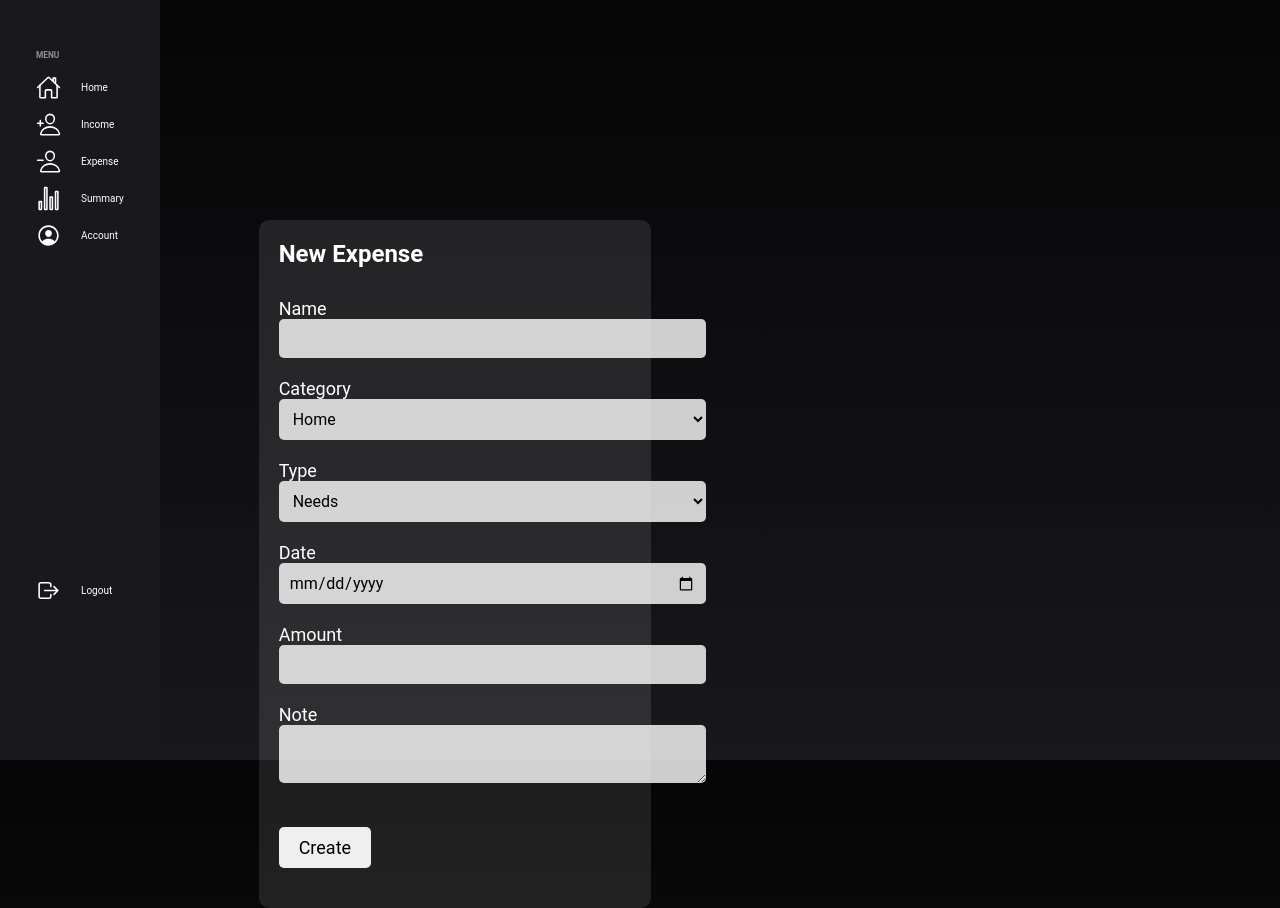
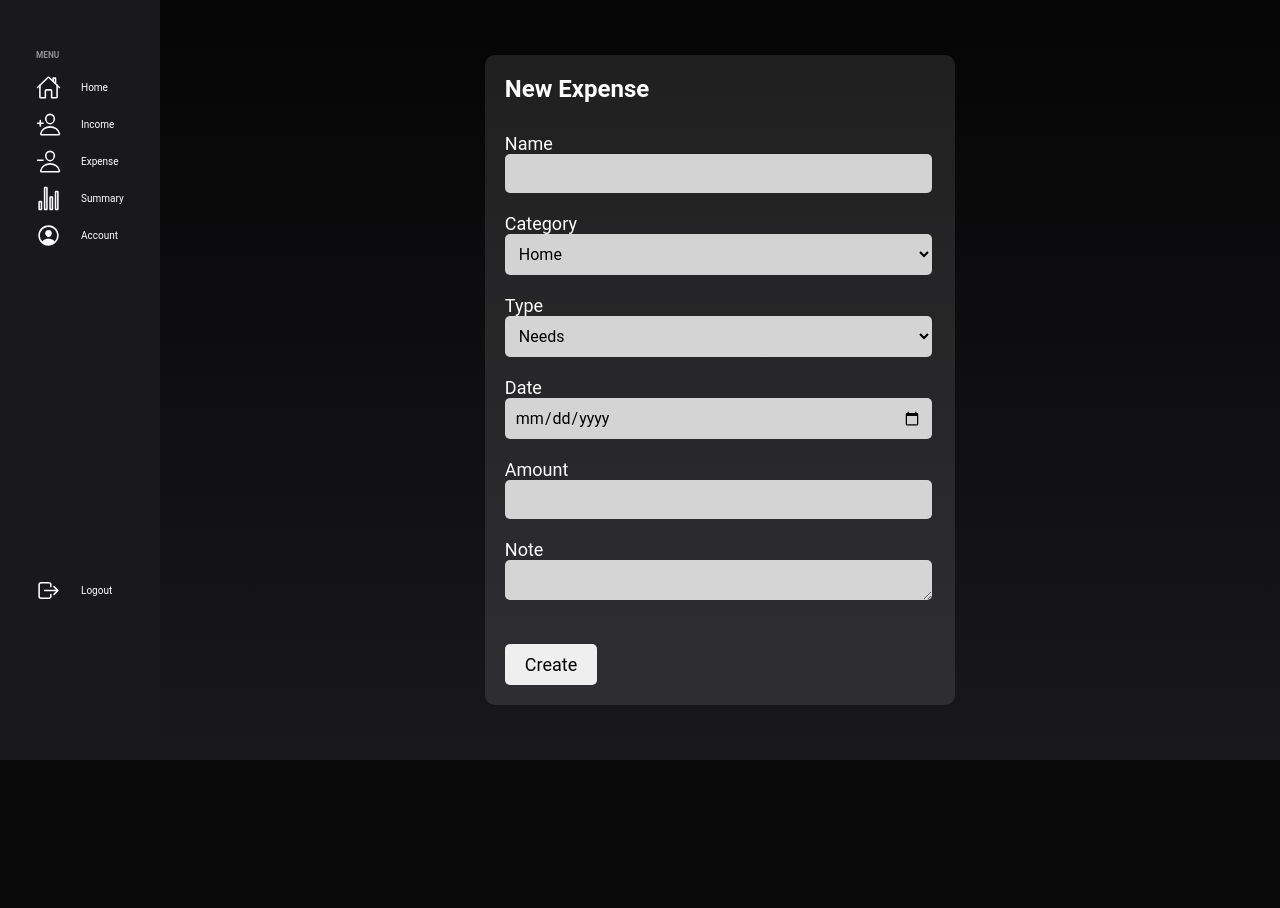
Before and after one commit to Mate0ff/FinanceAssistant, a Flask app: page /expenses/new in a window 1280 px wide. Shown: the part 40-948 px from the top of the page. After the commit the page ends 800 px from the top, so only its background shows below. Run offline with Flask 3, Linux system fonts and the light colour scheme; a user stored in the database is signed in.

Commit message:
forms work

```diff
--- a/app/static/main.css
+++ b/app/static/main.css
@@ -273,7 +273,7 @@ header{
     position: sticky;
     top: 0;
     z-index: 2;
-    color: black;
+    color: rgb(255, 255, 255);
 }
 
 .ie-table td, .home-table td, .sum-table td{
@@ -363,7 +363,7 @@ header{
   }
 
 
-.content-section {
+  .content-section {
     width: 80%;
     max-width: 500px;
     margin: 50px auto;
@@ -372,25 +372,29 @@ header{
     border-radius: 10px;
     margin-top: 150px;
     position: relative;
-    left: 50px;
+}
+
+.inc-content-section, .exp-content-section{
+
+    width: 65vh;
+    max-width: 470px;
+    padding: 20px 20px 0 20px;
+    background-color: rgba(255, 255, 255, 0.1);
+    border-radius: 10px;
+    min-height: 72vh;
+}
+
+.test{
+    width: auto;
+    height: auto;
+    display: flex;
+    justify-content: center;
+    align-items: center;
 }
 
 
-#login-mt{
-    margin-top: 220px;
-}
 
-#edit-inc-mt{
-    height: 65vh;
-}
 
-#edit-exp-mt{
-    height: 73vh;
-}
-
-#edit-acc-mt{
-    height: 45vh;
-}
 
 /* Stylizacja tytułu formularza */
 .form-group legend {
--- a/app/templates/edit_expense.html
+++ b/app/templates/edit_expense.html
@@ -2,7 +2,8 @@
 {% block content %}
 <div class="empty">
 </div>
-<div class="content-section" id="edit-exp-mt">
+<div class="test">
+    <div class="exp-content-section">
         <form method="POST" action="">
             {{ form.hidden_tag() }}
             <fieldset class="form-group">
@@ -91,4 +92,5 @@
             </div>
         </form>
     </div>
+</div>
 {% endblock content %}
--- a/app/templates/edit_income.html
+++ b/app/templates/edit_income.html
@@ -2,7 +2,8 @@
 {% block content %}
 <div class="empty">
 </div>
-<div class="content-section" id="edit-inc-mt">
+<div class="test">
+    <div class="inc-content-section">
         <form method="POST" action="">
             {{ form.hidden_tag() }}
             <fieldset class="form-group">
@@ -78,4 +79,5 @@
             </div>
         </form>
     </div>
+</div>
 {% endblock content %}
--- a/app/templates/exp_create.html
+++ b/app/templates/exp_create.html
@@ -1,6 +1,9 @@
 {% extends "base.html" %}
 {% block content %}
-    <div class="content-section" id="login-mt">
+<div class="empty">
+</div>
+<div class="test">
+    <div class="exp-content-section">
         <form method="POST" action="">
             {{ form.hidden_tag() }}
             <fieldset class="form-group">
@@ -80,7 +83,7 @@
                             {% endfor %}
                         </div>
                     {% else %}
-                        {{ form.note(class="form-control form-control-lg") }}
+                        {{ form.note(class="form-control form-control-note") }}
                     {% endif %}
                 </div>
             </fieldset>
@@ -89,4 +92,5 @@
             </div>
         </form>
     </div>
+</div>
 {% endblock content %}
--- a/app/templates/inc_create.html
+++ b/app/templates/inc_create.html
@@ -2,7 +2,8 @@
 {% block content %}
 <div class="empty">
 </div>
-<div class="content-section" id="login-mt">
+<div class="test">
+    <div class="inc-content-section">
         <form method="POST" action="">
             {{ form.hidden_tag() }}
             <fieldset class="form-group">
@@ -69,7 +70,7 @@
                             {% endfor %}
                         </div>
                     {% else %}
-                    {{ form.note(class="form-control form-control-lg") }}
+                        {{ form.note(class="form-control form-control-note") }}
                     {% endif %}
                 </div>
             </fieldset>
@@ -78,4 +79,5 @@
             </div>
         </form>
     </div>
+</div>
 {% endblock content %}
```
Lines whose indentation alone changed are shown as unchanged.
